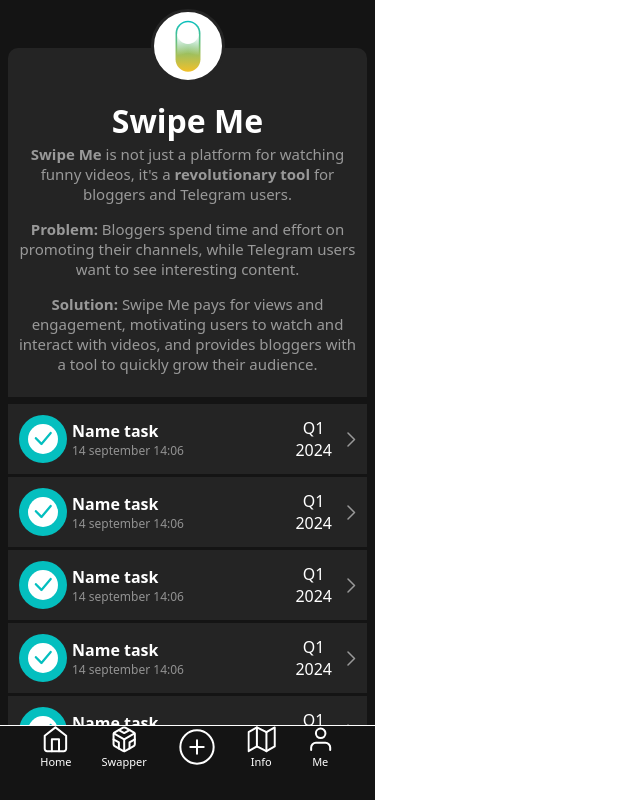
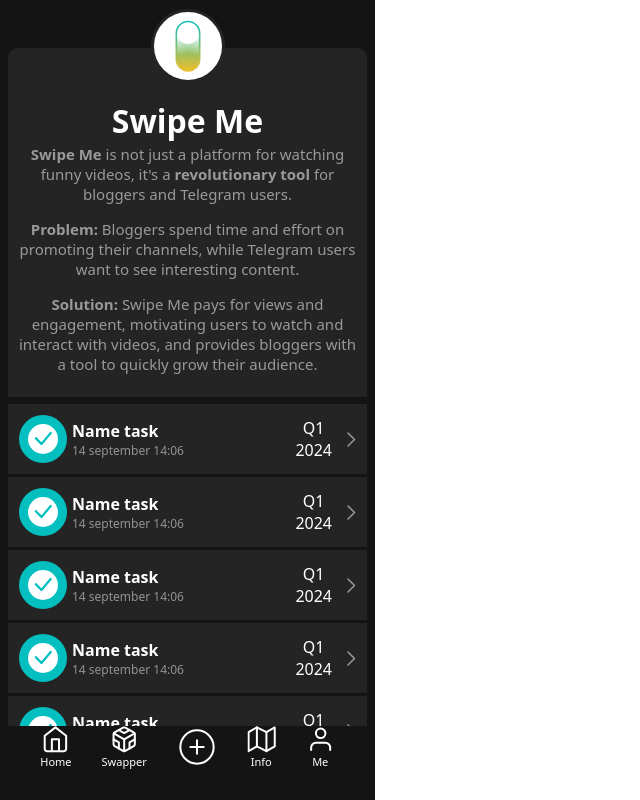
Before and after one commit to scullzz/swipe-me-client, a React app: page /info in a window 1280 px wide. Shown: the whole page, without its empty margins (0-640 px from the left). Built offline with nearby package versions, Linux system fonts and the light colour scheme; the HTML template or start-up script is replaced by a standard one.

Commit message:
quick fixes in heigh container

```diff
--- a/src/components/info-page/InfoStyle.module.css
+++ b/src/components/info-page/InfoStyle.module.css
@@ -1,6 +1,6 @@
 .page_container {
   position: fixed;
-  height: 725px;
+  height: 100%;
   overflow: scroll;
   width: 375px;
 }
@@ -10,7 +10,6 @@
   flex-direction: column;
   background-color: #141414;
   color: white;
-  margin-bottom: 40px;
 }
 
 .task_container {
```
